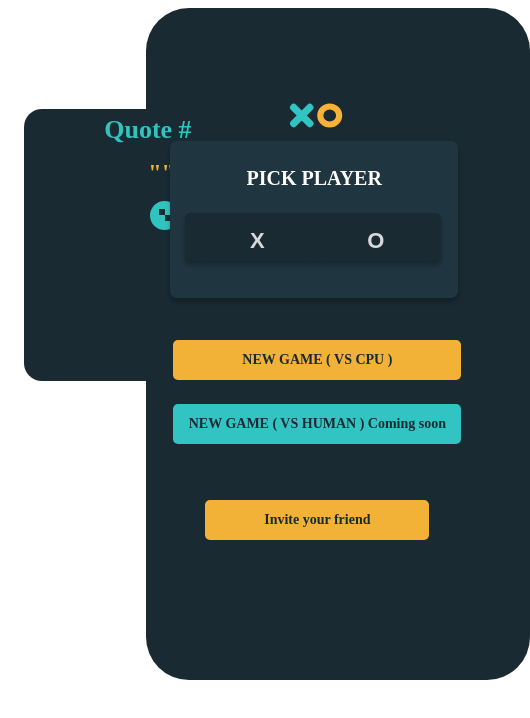
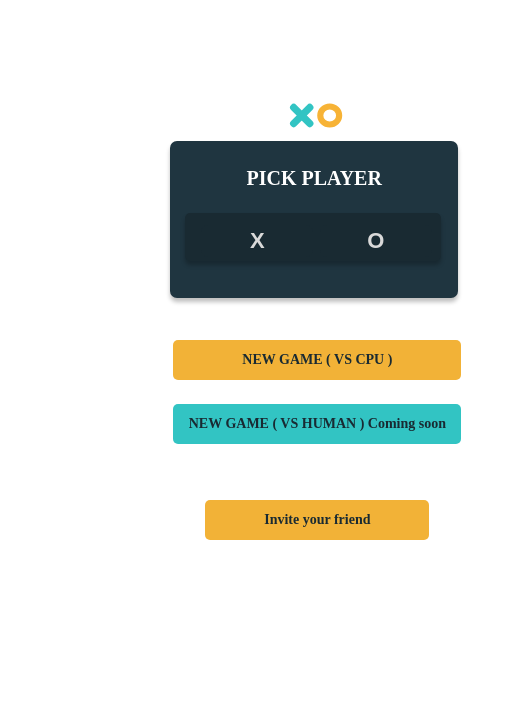
Before and after one commit to deswal2002/Tic_Tac_Toe, a React (Vite) app: page / in a window 390 px wide. Shown: the top 718 px of the page, 530 px wide, since content can reach past the window. Built offline with nearby package versions, Linux system fonts and the light colour scheme; no server answers.

Commit message:
TIC-TAC-TOE

```diff
--- a/src/Tic_tac_toe.css
+++ b/src/Tic_tac_toe.css
@@ -418,7 +418,7 @@ body {
     position: absolute;
     margin-left: 10%;
 }
-#tip{
+.tip{
     position: absolute;
     width: 18rem;
     height: 17rem;
@@ -459,3 +459,14 @@ body {
     margin-top: 8%;
     margin-left: 38%;
 }
+@media only screen and (max-width:410px){
+    .box {
+        width: 100%;
+        height: 100%;
+        background: #192A32;
+    }
+    .tip{
+        display: none;
+    }
+
+}
--- a/src/Tip_time.jsx
+++ b/src/Tip_time.jsx
@@ -22,7 +22,7 @@ function Tip_time() {
   }, []);
 
   return (
-    <div id='tip'>
+    <div className='tip'>
       <div id='id1'>Quote #{id}</div>
       <div id='adv_box'>
         <div id='adv1'>"{advice}"</div>
```
